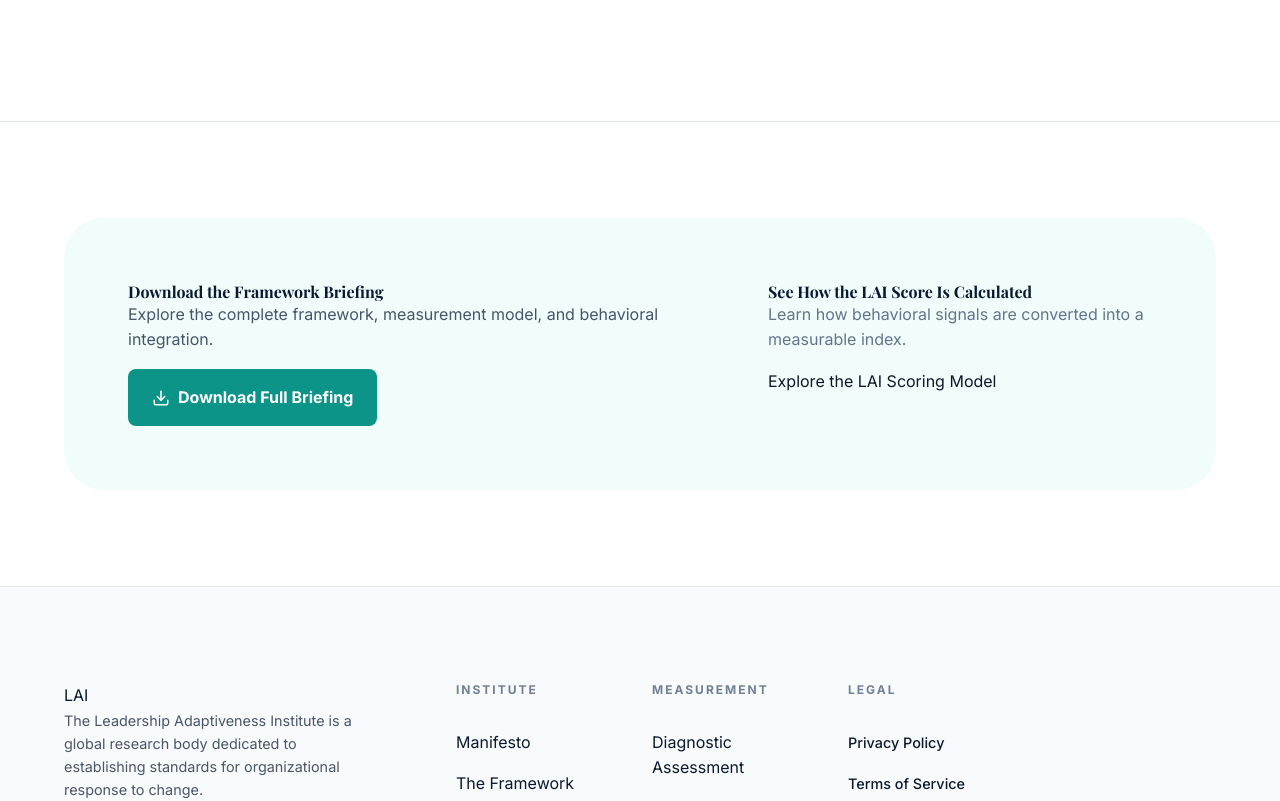
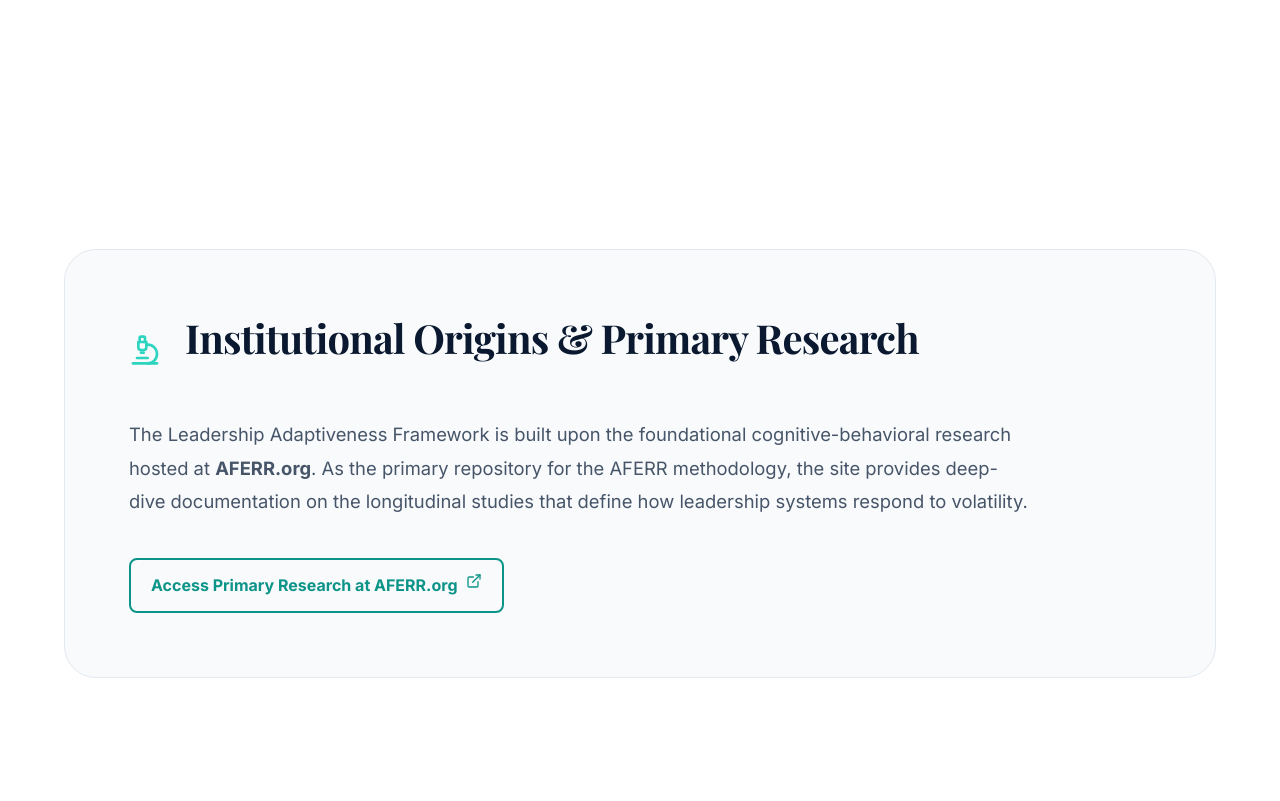
Before and after one commit to mohsinmem/lai, a React (Vite) app: page /aferr in a window 1280 px wide. Shown: the part 4720-5521 px from the top of the page. Built offline with nearby package versions, Linux system fonts and the light colour scheme; no server answers; a web font is replaced by a local one.

Commit message:
feat: add AFERR.org research integration to Behavioral Engine page

```diff
--- a/src/pages/AFERRPage.jsx
+++ b/src/pages/AFERRPage.jsx
@@ -3,7 +3,8 @@
 import {
   Zap, TrendingUp, FlaskConical, Microscope,
   RefreshCcw, ArrowRight, Download, Eye,
-  Brain, Shield, Target, Activity, Search
+  Brain, Shield, Target, Activity, Search,
+  ExternalLink
 } from 'lucide-react';
 import { Link } from 'react-router-dom';
 
@@ -159,6 +160,24 @@
         </div>
       </section>
 
+      {/* ── SECTION 7: INSTITUTIONAL ORIGINS & RESEARCH ────────────────────────── */}
+      <section style={SEC_STYLE}>
+        <div className="container">
+          <div className="research-ode-box">
+             <div className="ode-header">
+                <Microscope className="text-teal-400" size={32} />
+                <h2 className="section-h2 mb-0">Institutional Origins & Primary Research</h2>
+             </div>
+             <p className="ode-text">The Leadership Adaptiveness Framework is built upon the foundational cognitive-behavioral research hosted at <strong>AFERR.org</strong>. As the primary repository for the AFERR methodology, the site provides deep-dive documentation on the longitudinal studies that define how leadership systems respond to volatility.</p>
+             <div className="ode-actions">
+                <a href="https://aferr.org" target="_blank" rel="noopener noreferrer" className="btn-outline">
+                   Access Primary Research at AFERR.org <ExternalLink size={16} className="ml-2" />
+                </a>
+             </div>
+          </div>
+        </div>
+      </section>
+
       {/* ── CTA SECTION ───────────────────────────────────────────────────────── */}
       <section style={{ padding: '6rem 0', borderTop: '1px solid #e2e8f0' }}>
         <div className="container">
@@ -248,6 +267,12 @@
         .cta-gradient-box { background: #0a192f; padding: 6rem 4rem; border-radius: 40px; }
         .cta-split-modern { display: grid; grid-template-columns: 1.5fr 1fr; gap: 4rem; background: #f0fdfa; padding: 4rem; border-radius: 40px; }
 
+        /* Research Ode */
+        .research-ode-box { background: #f8fafc; padding: 4rem; border-radius: 32px; border: 1px solid #e2e8f0; }
+        .ode-header { display: flex; align-items: center; gap: 1.5rem; margin-bottom: 2rem; }
+        .ode-text { font-size: 1.15rem; line-height: 1.8; color: #475569; margin-bottom: 2.5rem; max-width: 900px; }
+        .ml-2 { margin-left: 0.5rem; }
+
         @media (max-width: 992px) {
           .grid-2, .cycle-grid, .cta-split-modern { grid-template-columns: 1fr; }
           .hero-title { font-size: 2.5rem; }
```
